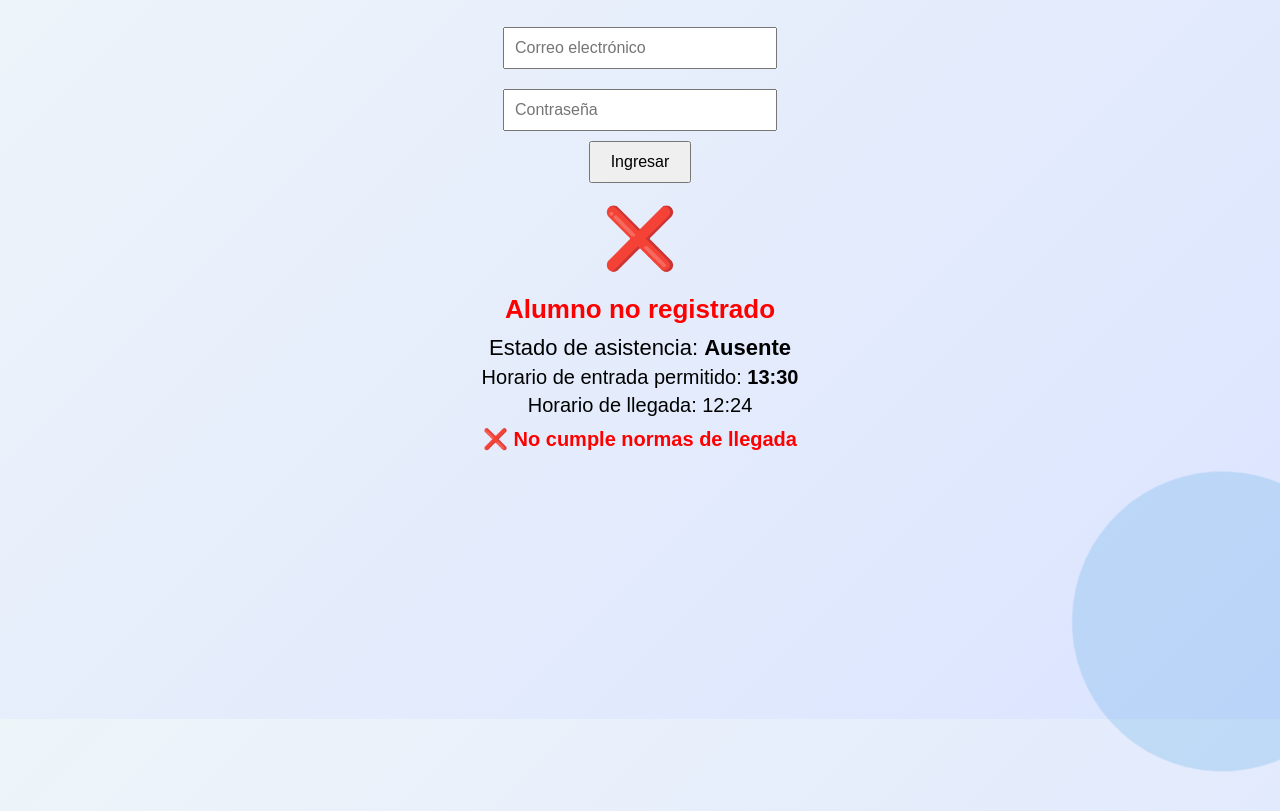
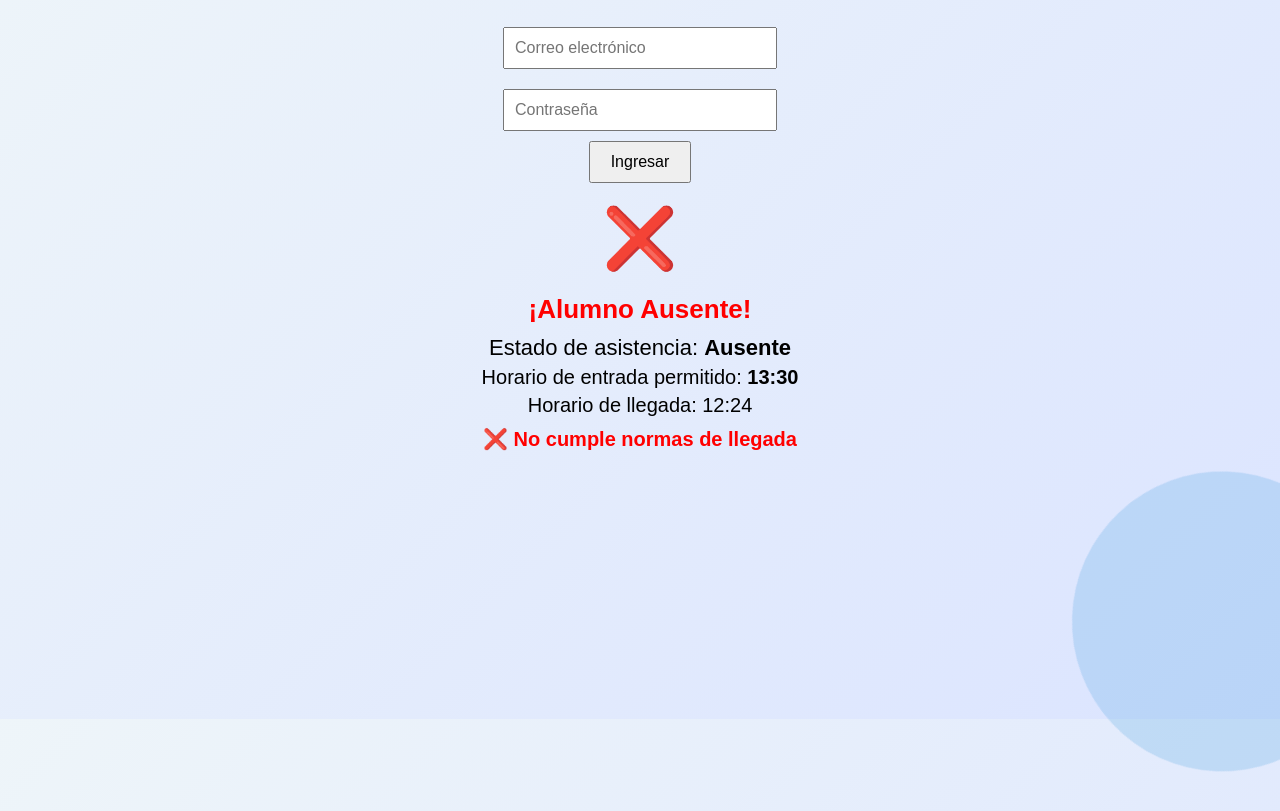
Before and after one commit to angelkapo333/alumno_asistencia, a plain HTML site: page index.html in a window 1280 px wide. Both pictures are taken after a click on the button "Ingresar". Shown: the part 117-928 px from the top of the page. Drawn offline with Linux system fonts and the light colour scheme.

Commit message:
Update index.html

```diff
--- a/index.html
+++ b/index.html
@@ -176,7 +176,7 @@
       } else {
         icono.textContent = "❌";
         icono.className = "icono rojo";
-        mensaje.textContent = "Alumno no registrado";
+        mensaje.textContent = "¡Alumno Ausente!";
         mensaje.className = "mensaje rojo";
         estado.innerHTML = "Estado de asistencia: <strong>Ausente</strong>";
         puntualidad.textContent = "❌ No cumple normas de llegada";
```
